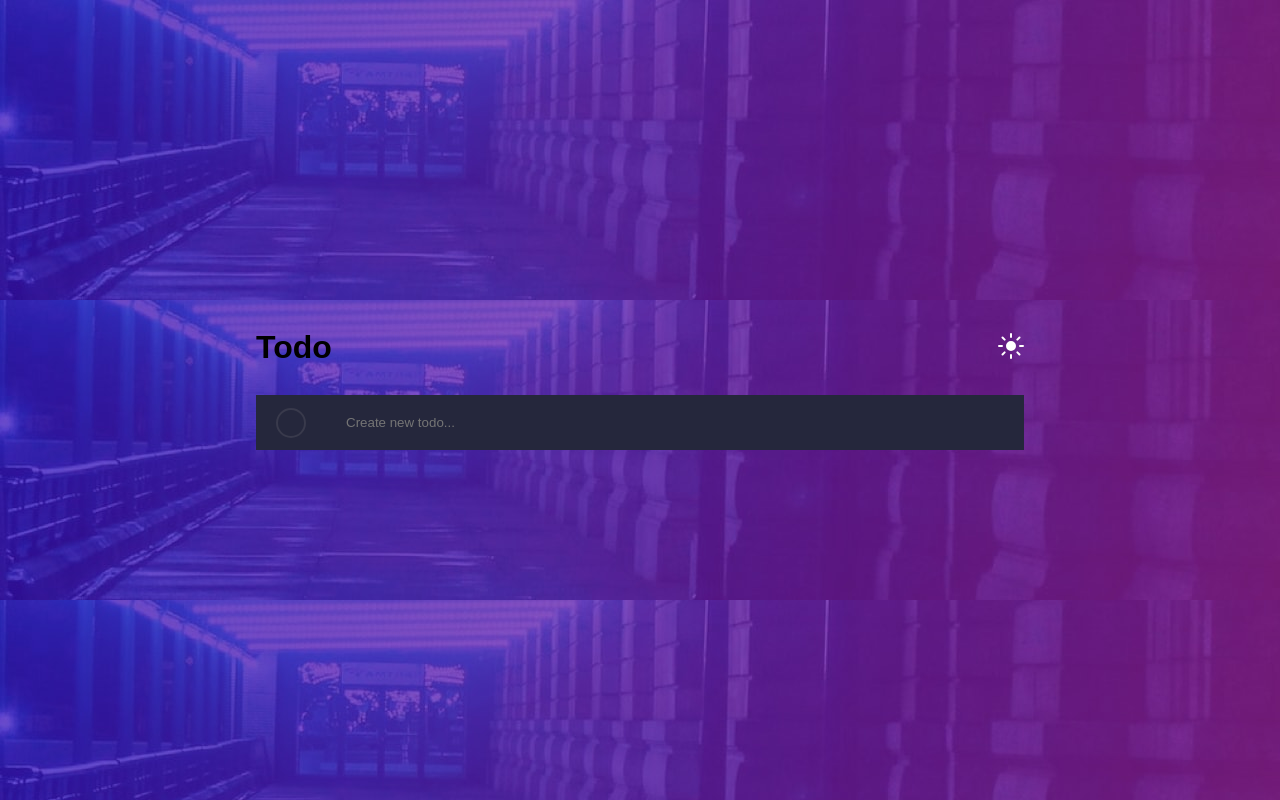
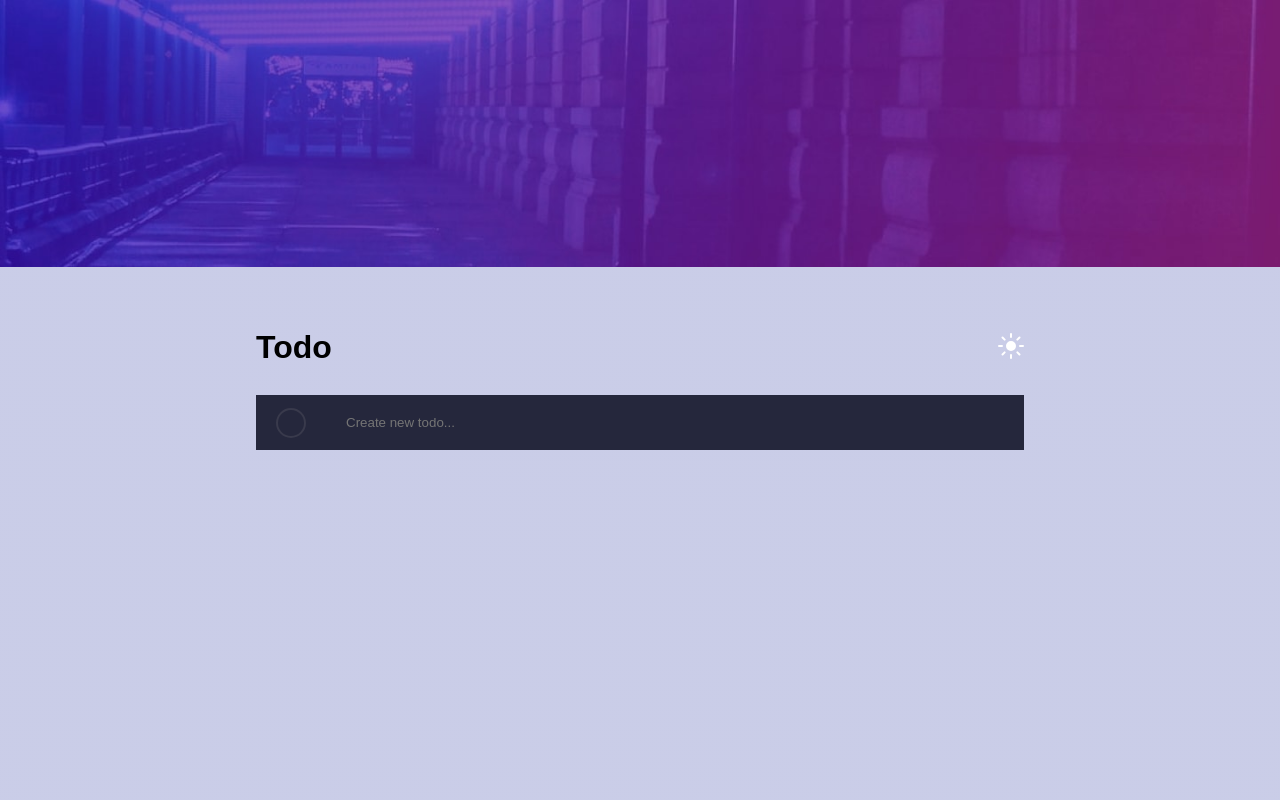
Before and after one commit to 123Joseph-Ife/todo-list-react, a React (Vite) app: page / in a window 1280 px wide. Built offline with nearby package versions, Linux system fonts and the light colour scheme.

Commit message:
Update index.css

```diff
--- a/src/index.css
+++ b/src/index.css
@@ -24,6 +24,8 @@ body {
   background:
       url(assets/images/bg-desktop-dark.jpg),
       linear-gradient(hsl(234, 39%, 85%), hsl(234, 39%, 85%));
+  background-repeat: no-repeat;
+  background-size: contain;
 }
 
 h1 {
```
